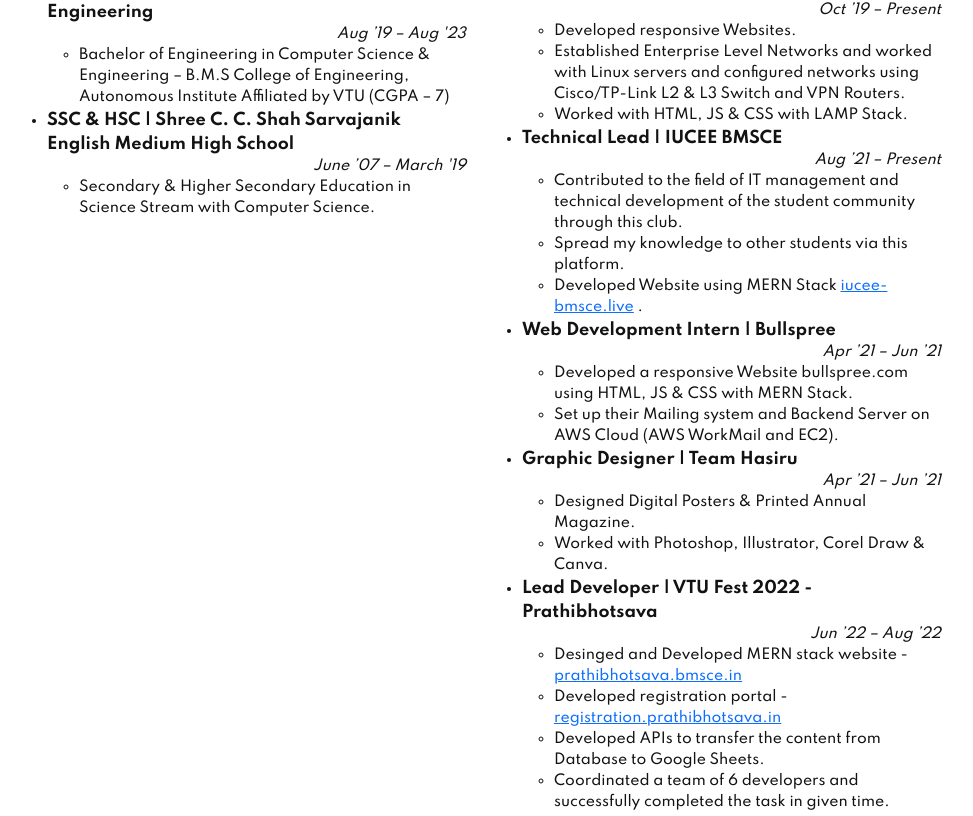
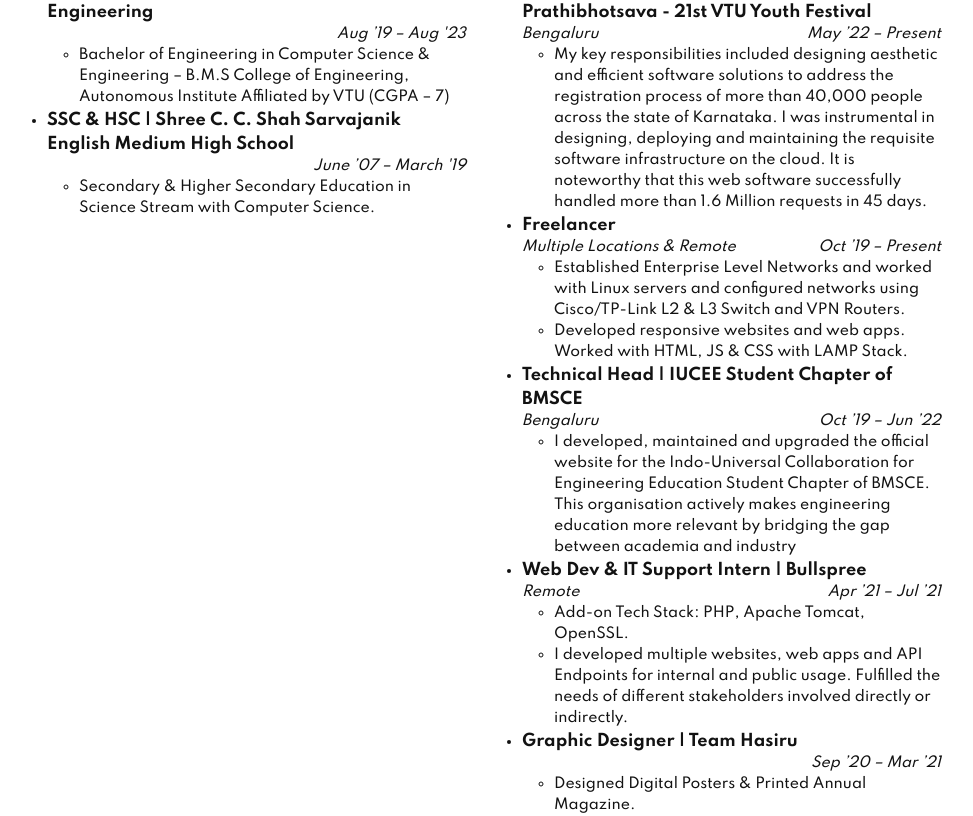
Before and after one commit to parjanyamodi/parjanyamodi.com, a React (Create React App) app: page /portfolio in a window 1280 px wide. Shown: the part 1081-1897 px from the top of the page, without its empty margins (162-1135 px from the left). Built offline with nearby package versions, Linux system fonts and the light colour scheme.

Commit message:
updated according to resume

```diff
--- a/src/Components/Portfolio/Portfolio.js
+++ b/src/Components/Portfolio/Portfolio.js
@@ -123,111 +123,80 @@
                 <span className="yellow-hg">Experience</span>
                 <ul>
                   <li>
+                    <text>Dev Team Lead & System Engineer | Prathibhotsava - 21st VTU Youth Festival </text>
+                    <br />
+                      <i className="alignleft">Bengaluru</i>
+                    <i className="alignright">May ’22 – Present</i>
+                    <br />
+
+                    <ul>
+                      <li>My key responsibilities included designing aesthetic and efficient software solutions to address the registration process of more
+than 40,000 people across the state of Karnataka. I was instrumental in designing, deploying and maintaining the requisite software
+infrastructure on the cloud. It is noteworthy that this web software successfully handled more than 1.6 Million requests in 45 days.</li>
+                    </ul>
+                  </li>
+                  <li>
                     <text>Freelancer </text>
                     <br />
+  <i className="alignleft">Multiple Locations & Remote</i>
                     <i className="alignright">Oct ’19 – Present</i>
                     <br />
 
                     <ul>
-                      <li>Developed responsive Websites.</li>
                       <li>
-                        Established Enterprise Level Networks and worked with
-                        Linux servers and configured networks using
-                        Cisco/TP-Link L2 & L3 Switch and VPN Routers.
+                        Established Enterprise Level Networks and worked with Linux servers and configured networks using Cisco/TP-Link L2 & L3 Switch
+and VPN Routers.
                       </li>
-                      <li>Worked with HTML, JS & CSS with LAMP Stack.</li>
+                      <li>Developed responsive websites and web apps. Worked with HTML, JS & CSS with LAMP Stack.</li>
                     </ul>
                   </li>
                   <li>
-                    <text>Technical Lead | IUCEE BMSCE</text>
+                    <text>Technical Head | IUCEE Student Chapter of BMSCE</text>
                     <br />
-                    <i className="alignright">Aug ’21 – Present</i>
+                        <i className="alignleft">Bengaluru</i>
+                    <i className="alignright">Oct ’19 – Jun ’22</i>
+                    <br />
+
+                    <ul>
+                      <li>I developed, maintained and upgraded the official website for the Indo-Universal Collaboration for Engineering Education Student
+Chapter of BMSCE. This organisation actively makes engineering education more relevant by bridging the gap between academia
+and industry
+                      </li>
+                    </ul>
+                  </li>
+                  <li>
+                    <text>Web Dev & IT Support Intern | Bullspree</text>
+                    <br />
+                                              <i className="alignleft">Remote</i>
+
+                    <i className="alignright">Apr ’21 – Jul ’21</i>
                     <br />
 
                     <ul>
                       <li>
-                        Contributed to the field of IT management and technical
-                        development of the student community through this club.
+                        Add-on Tech Stack: PHP, Apache Tomcat, OpenSSL.
                       </li>
                       <li>
-                        {" "}
-                        Spread my knowledge to other students via this platform.
-                      </li>
-                      <li>
-                        {" "}
-                        Developed Website using MERN Stack{" "}
-                        <a href="https://iucee-bmsce.live" target="_blank">
-                          iucee-bmsce.live
-                        </a>{" "}
-                        .
-                      </li>
-                    </ul>
-                  </li>
-                  <li>
-                    <text>Web Development Intern | Bullspree</text>
-                    <br />
-                    <i className="alignright">Apr ’21 – Jun ’21</i>
-                    <br />
-
-                    <ul>
-                      <li>
-                        Developed a responsive Website bullspree.com using HTML,
-                        JS & CSS with MERN Stack.
-                      </li>
-                      <li>
-                        Set up their Mailing system and Backend Server on AWS
-                        Cloud (AWS WorkMail and EC2).
+                        I developed multiple websites, web apps and API Endpoints for internal and public usage. Fulfilled the needs of different
+stakeholders involved directly or indirectly.
                       </li>
                     </ul>
                   </li>
                   <li>
                     <text>Graphic Designer | Team Hasiru</text>
                     <br />
-                    <i className="alignright">Apr ’21 – Jun ’21</i>
+                    <i className="alignright">Sep ’20 – Mar ’21</i>
                     <br />
                     <ul>
                       <li>
                         Designed Digital Posters & Printed Annual Magazine.
                       </li>
                       <li>
-                        Worked with Photoshop, Illustrator, Corel Draw & Canva.
+                       Tools: Adobe Photoshop, Adobe Illustrator, Corel Draw & Canva.
                       </li>
                     </ul>
                   </li>
-                  <li>
-                    <text>Lead Developer | VTU Fest 2022 - Prathibhotsava</text>
-                    <br />
-                    <i className="alignright">Jun ’22 – Aug ’22</i>
-                    <br />
-                    <ul>
-                      <li>
-                        Desinged and Developed MERN stack website -{" "}
-                        <a
-                          href="https://prathibhotsava.bmsce.in"
-                          target="_blank"
-                        >
-                          prathibhotsava.bmsce.in
-                        </a>
-                      </li>
-                      <li>
-                        Developed registration portal -{" "}
-                        <a
-                          href="https://registration.prathibhotsava.in"
-                          target="_blank"
-                        >
-                          registration.prathibhotsava.in
-                        </a>
-                      </li>
-                      <li>
-                        Developed APIs to transfer the content from Database to
-                        Google Sheets.
-                      </li>
-                      <li>
-                        Coordinated a team of 6 developers and successfully
-                        completed the task in given time.
-                      </li>
-                    </ul>
-                  </li>
+
                 </ul>
               </Timeline>
             </div>
```
